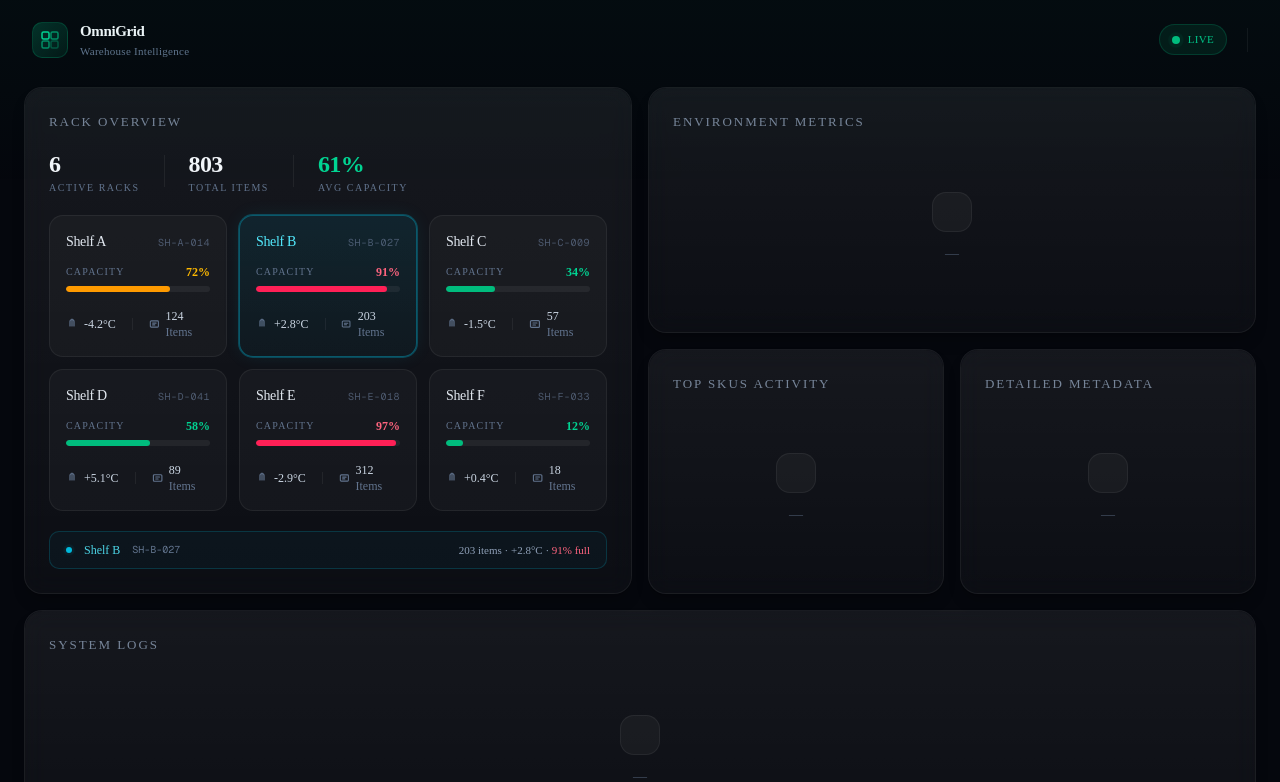
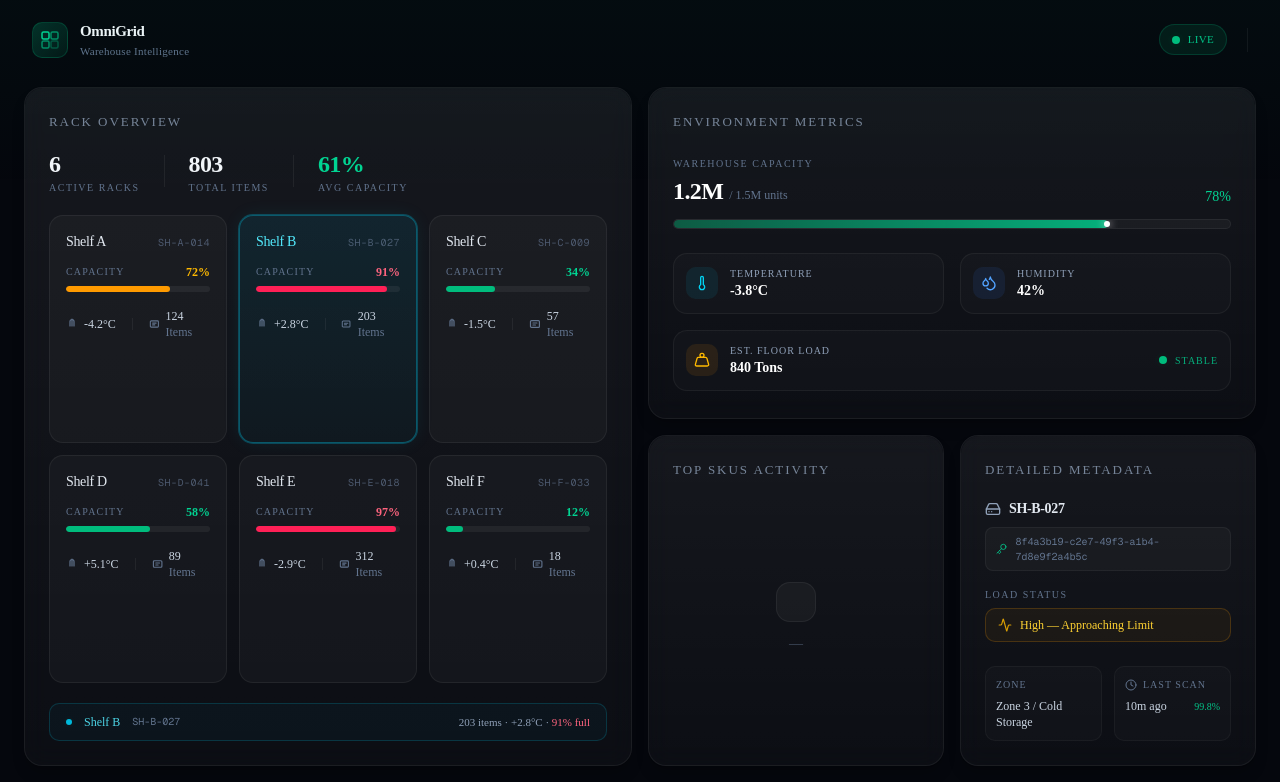
Before and after one commit to EnderKaran/OmniGrid, a Next.js app: page / in a window 1280 px wide. Shown: the top 782 px of the page. Built offline with nearby package versions, Linux system fonts and the light colour scheme.

Commit message:
feat(ui): add Detailed Metadata and Environment Metrics widgets with Lucide icons

```diff
--- a/src/app/page.tsx
+++ b/src/app/page.tsx
@@ -1,5 +1,7 @@
 import { BentoCard } from "@/components/dashboard/BentoCard";
 import { DashboardHeader } from "@/components/dashboard/DashboardHeader";
+import { DetailedMetadata } from "@/components/dashboard/widgets/DetailedMetadata";
+import { EnvironmentMetrics } from "@/components/dashboard/widgets/EnvironmentMetrics";
 import { RackOverview } from "@/components/dashboard/widgets/RackOverview";
 import { DASHBOARD_LABELS } from "@/lib/constants";
 
@@ -28,7 +30,9 @@ export default function DashboardPage() {
           <BentoCard
             title={WIDGETS.ENVIRONMENT_METRICS}
             className="col-span-2"
-          />
+          >
+            <EnvironmentMetrics />
+          </BentoCard>
 
           {/* Top SKUs Activity — mid-left single */}
           <BentoCard title={WIDGETS.TOP_SKUS_ACTIVITY} className="col-span-1" />
@@ -37,7 +41,9 @@ export default function DashboardPage() {
           <BentoCard
             title={WIDGETS.DETAILED_METADATA}
             className="col-span-1"
-          />
+          >
+            <DetailedMetadata />
+          </BentoCard>
 
           {/* System Logs — full-width bottom strip */}
           <BentoCard
--- /dev/null
+++ b/src/components/dashboard/widgets/DetailedMetadata.tsx
@@ -0,0 +1,81 @@
+import { Activity, Clock, HardDrive, Key } from "lucide-react";
+
+import { cn } from "@/lib/utils";
+
+// ──────────────────────────────────────────────
+// Mock Data (Shelf B Context)
+// ──────────────────────────────────────────────
+
+const MOCK_METADATA = {
+  id: "SH-B-027",
+  uuid: "8f4a3b19-c2e7-49f3-a1b4-7d8e9f2a4b5c",
+  loadStatus: "High — Approaching Limit",
+  lastScan: "10m ago",
+  scanAccuracy: "99.8%",
+  zone: "Zone 3 / Cold Storage",
+};
+
+// ──────────────────────────────────────────────
+// DetailedMetadata Widget
+// ──────────────────────────────────────────────
+
+export function DetailedMetadata() {
+  return (
+    <div className="flex h-full flex-col justify-between gap-4 pt-1">
+      {/* Primary Badge & ID */}
+      <div className="flex flex-col gap-2">
+        <div className="flex items-center gap-2">
+          <HardDrive className="h-4 w-4 text-slate-400" />
+          <span className="text-sm font-semibold tracking-tight text-slate-200">
+            {MOCK_METADATA.id}
+          </span>
+        </div>
+        <div className="flex items-center gap-2 rounded-md bg-white/[0.03] border border-white/[0.05] px-2.5 py-1.5 w-fit">
+          <Key className="h-3 w-3 text-emerald-400/80" />
+          <span className="font-mono text-[10px] text-slate-500">
+            {MOCK_METADATA.uuid}
+          </span>
+        </div>
+      </div>
+
+      {/* Load Status (Warning Badge) */}
+      <div className="flex flex-col gap-1.5">
+        <span className="text-[10px] uppercase tracking-[0.15em] text-slate-500">
+          Load Status
+        </span>
+        <div className="flex items-center gap-2 rounded-lg border border-amber-500/20 bg-amber-500/[0.05] px-3 py-2">
+          <Activity className="h-3.5 w-3.5 text-amber-400 animate-pulse" />
+          <span className="text-xs font-medium text-amber-300">
+            {MOCK_METADATA.loadStatus}
+          </span>
+        </div>
+      </div>
+
+      {/* Zone & Scan Info */}
+      <div className="grid grid-cols-2 gap-3 pt-2">
+        <div className="flex flex-col gap-1.5 rounded-lg bg-white/[0.02] border border-white/[0.04] p-2.5">
+          <span className="text-[10px] uppercase tracking-[0.1em] text-slate-500">
+            Zone
+          </span>
+          <span className="text-xs font-medium text-slate-300">
+            {MOCK_METADATA.zone}
+          </span>
+        </div>
+
+        <div className="flex flex-col gap-1.5 rounded-lg bg-white/[0.02] border border-white/[0.04] p-2.5">
+          <span className="text-[10px] uppercase tracking-[0.1em] text-slate-500 flex items-center gap-1.5">
+            <Clock className="h-3 w-3" /> Last Scan
+          </span>
+          <div className="flex items-center justify-between">
+            <span className="text-xs font-medium text-slate-300">
+              {MOCK_METADATA.lastScan}
+            </span>
+            <span className="text-[10px] text-emerald-400/90">
+              {MOCK_METADATA.scanAccuracy}
+            </span>
+          </div>
+        </div>
+      </div>
+    </div>
+  );
+}
--- /dev/null
+++ b/src/components/dashboard/widgets/EnvironmentMetrics.tsx
@@ -0,0 +1,121 @@
+import { Droplets, Thermometer, Weight } from "lucide-react";
+
+import { cn } from "@/lib/utils";
+
+// ──────────────────────────────────────────────
+// Mock Data (Warehouse Wide & Avg)
+// ──────────────────────────────────────────────
+
+const MOCK_ENV = {
+  totalCapacityUsed: 78,
+  totalCapacityRaw: "1.2M",
+  totalCapacityMax: "1.5M",
+  temperature: "-3.8",
+  humidity: "42",
+  weightLoad: "840",
+};
+
+// ──────────────────────────────────────────────
+// EnvironmentMetrics Widget
+// ──────────────────────────────────────────────
+
+export function EnvironmentMetrics() {
+  return (
+    <div className="flex h-full w-full flex-col gap-6 pt-2">
+      {/* 1. Asymmetric Total Capacity Progress */}
+      <div className="flex flex-col gap-3">
+        <div className="flex items-end justify-between">
+          <div className="flex flex-col">
+            <span className="text-[10px] uppercase tracking-[0.15em] text-slate-500">
+              Warehouse Capacity
+            </span>
+            <div className="mt-1 flex items-baseline gap-1.5">
+              <span className="text-2xl font-semibold tabular-nums tracking-tight text-white">
+                {MOCK_ENV.totalCapacityRaw}
+              </span>
+              <span className="text-xs text-slate-500">
+                / {MOCK_ENV.totalCapacityMax} units
+              </span>
+            </div>
+          </div>
+          <span className="text-sm font-medium tabular-nums text-emerald-400">
+            {MOCK_ENV.totalCapacityUsed}%
+          </span>
+        </div>
+
+        {/* Custom asymmetrical bar design */}
+        <div className="relative h-2.5 w-full overflow-hidden rounded-full bg-white/[0.04] border border-white/[0.06]">
+          {/* Main fill */}
+          <div
+            className="absolute inset-y-0 left-0 bg-gradient-to-r from-emerald-600/50 to-emerald-400/80 rounded-full transition-all duration-1000 ease-out"
+            style={{ width: `${MOCK_ENV.totalCapacityUsed}%` }}
+          />
+          {/* Glowing dot at the end */}
+          <div
+            className="absolute top-1/2 -translate-y-1/2 h-1.5 w-1.5 rounded-full bg-white shadow-[0_0_8px_rgba(255,255,255,0.8)] transition-all duration-1000 ease-out"
+            style={{ left: `calc(${MOCK_ENV.totalCapacityUsed}% - 4px)` }}
+          />
+        </div>
+      </div>
+
+      {/* 2. Environmental Grid (2-columns) */}
+      <div className="grid grid-cols-2 gap-4">
+        {/* Temperature */}
+        <div className="group relative flex items-center gap-3 rounded-xl border border-white/[0.05] bg-white/[0.02] p-3 transition-colors hover:bg-white/[0.04]">
+          <div className="flex h-8 w-8 items-center justify-center rounded-lg bg-cyan-500/10 text-cyan-400">
+            <Thermometer className="h-4 w-4" />
+          </div>
+          <div className="flex flex-col">
+            <span className="text-[10px] uppercase tracking-[0.1em] text-slate-400">
+              Temperature
+            </span>
+            <span className="text-sm font-semibold tabular-nums text-white">
+              {MOCK_ENV.temperature}°C
+            </span>
+          </div>
+        </div>
+
+        {/* Humidity */}
+        <div className="group relative flex items-center gap-3 rounded-xl border border-white/[0.05] bg-white/[0.02] p-3 transition-colors hover:bg-white/[0.04]">
+          <div className="flex h-8 w-8 items-center justify-center rounded-lg bg-blue-500/10 text-blue-400">
+            <Droplets className="h-4 w-4" />
+          </div>
+          <div className="flex flex-col">
+            <span className="text-[10px] uppercase tracking-[0.1em] text-slate-400">
+              Humidity
+            </span>
+            <span className="text-sm font-semibold tabular-nums text-white">
+              {MOCK_ENV.humidity}%
+            </span>
+          </div>
+        </div>
+
+        {/* Total Weight Load (Spans 2 cols for asymmetry) */}
+        <div className="col-span-2 group relative flex items-center justify-between rounded-xl border border-white/[0.05] bg-white/[0.02] p-3 transition-colors hover:bg-white/[0.04]">
+          <div className="flex items-center gap-3">
+            <div className="flex h-8 w-8 items-center justify-center rounded-lg bg-amber-500/10 text-amber-400">
+              <Weight className="h-4 w-4" />
+            </div>
+            <div className="flex flex-col">
+              <span className="text-[10px] uppercase tracking-[0.1em] text-slate-400">
+                Est. Floor Load
+              </span>
+              <span className="text-sm font-semibold tabular-nums text-white">
+                {MOCK_ENV.weightLoad} Tons
+              </span>
+            </div>
+          </div>
+          <div className="flex items-center gap-2">
+            <span className="relative flex h-2 w-2">
+              <span className="absolute inline-flex h-full w-full animate-ping rounded-full bg-emerald-400 opacity-75" />
+              <span className="relative inline-flex h-2 w-2 rounded-full bg-emerald-500" />
+            </span>
+            <span className="text-[10px] text-emerald-400/80 uppercase tracking-widest">
+              Stable
+            </span>
+          </div>
+        </div>
+      </div>
+    </div>
+  );
+}
```
